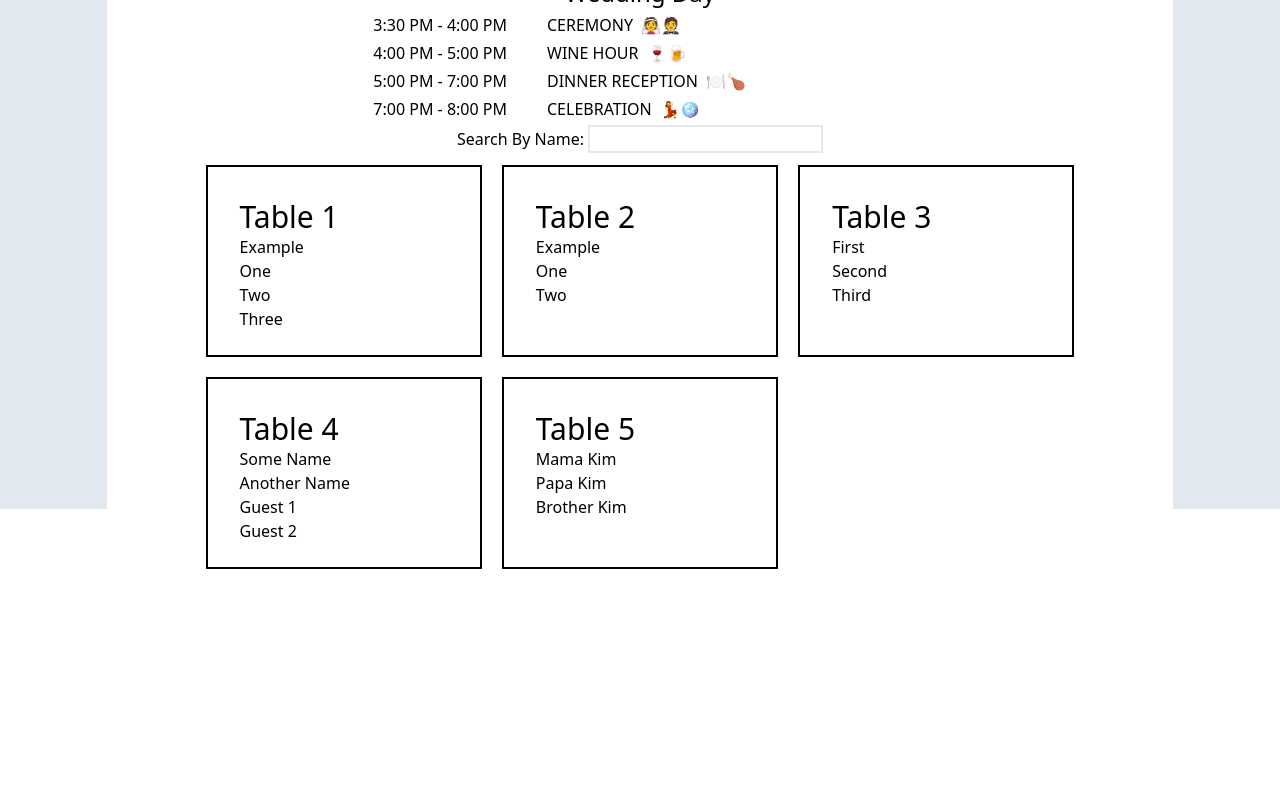
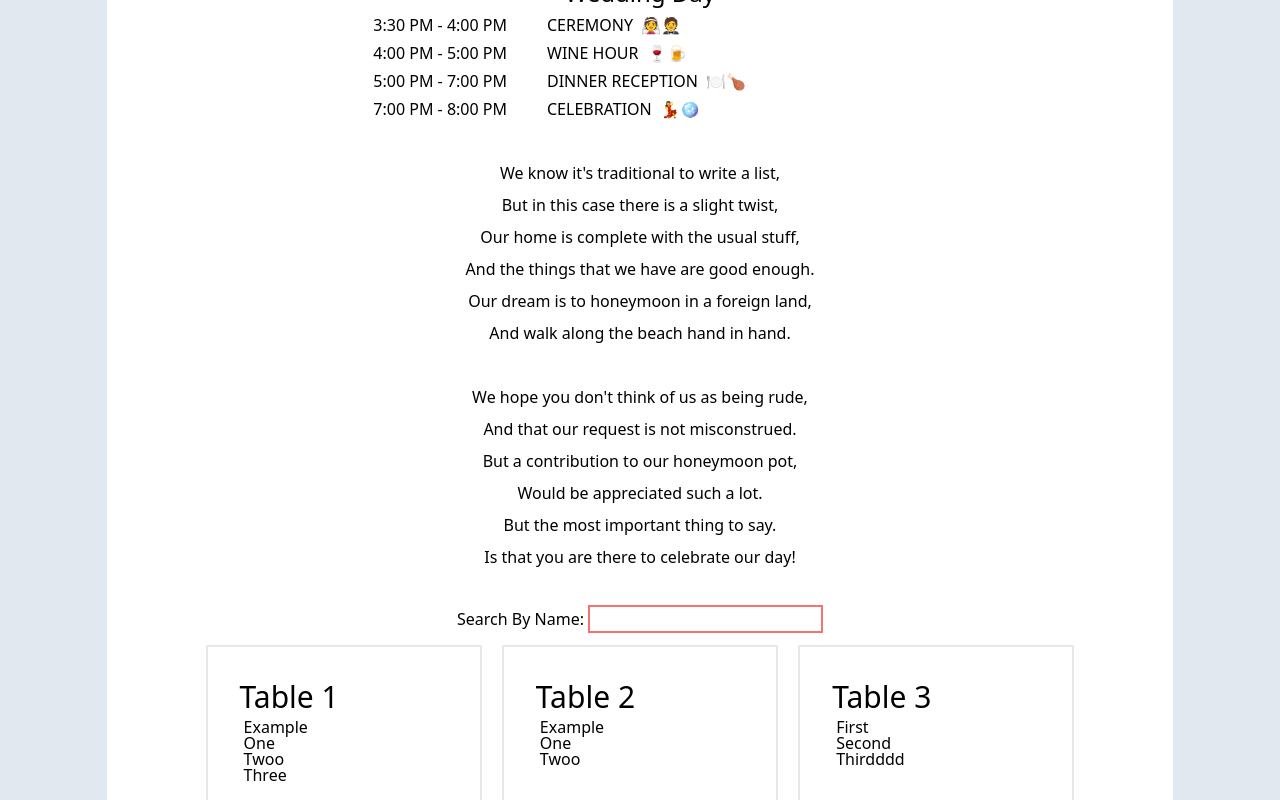
Before and after one commit to stevkim/wedding, a React (Create React App) app: page / in a window 1280 px wide. Shown: the part 920-1720 px from the top of the page. Before the commit the page ends 1489 px from the top, so only its background shows below. Built offline with nearby package versions, Linux system fonts and the light colour scheme.

Commit message:
Scrolling feature finished

```diff
--- a/package.json
+++ b/package.json
@@ -12,7 +12,7 @@
     "react": "^18.2.0",
     "react-dom": "^18.2.0",
     "react-scripts": "5.0.1",
-    "web-vitals": "^2.1.4"
+    "react-scroll": "^1.8.9"
   },
   "scripts": {
     "start": "react-scripts start",
--- a/src/App.js
+++ b/src/App.js
@@ -1,14 +1,17 @@
-import NavBar from "./Components/Navbar";
 import Welcome from "./Components/Pages/Welcome";
 import Timeline from "./Components/Pages/Timeline";
 import Seating from './Components/Pages/TableSeating'
+import Honeymoon from "./Components/Pages/Honeymoon";
+import NavBar from "./Components/Navbar";
 
 function App() {
+
   return (
     <div className="bg-slate-200">
       <NavBar />
       <Welcome />
       <Timeline />
+      <Honeymoon />
       <Seating />
     </div>
   );
--- a/src/Components/Navbar.js
+++ b/src/Components/Navbar.js
@@ -1,12 +1,14 @@
 import { useState } from 'react';
 import Logo from '../images/logo.jpg';
+import { Link } from 'react-scroll';
+
 
 const NavBar = () => {
     const Links = [
-        {name: "TIMELINE", link:'/'},
+        {name: "TIMELINE", link:'timeline'},
         {name: "VENUE MAP", link:'/'},
-        {name: "GIFT REGISTRY", link:'/'},
-        {name: "TABLE SEATING", link:'/'}
+        {name: "GIFT REGISTRY", link:'honeymoon'},
+        {name: "TABLE SEATING", link:'seating'}
     ]
 
     const [toggle, setToggle] = useState(false);
@@ -35,8 +37,8 @@ const NavBar = () => {
                 <ul className={`md:flex md:items-center md:pb-2 pb-2 md:static absolute left-0 md:w-auto w-full bg-white md:pl-0 pl-3 md:z-auto z-[-1] transition-all duration-500 ease-in md:opacity-100 opacity-0 ${toggle ? 'top-20 opacity-95' : 'top-[-100px]'}`}>
                 {Links.map((link) => {
                     return (
-                    <li key={link.name} className='md:ml-10 md:my-2 mb-3'>
-                        <a href={link.link}>{link.name}</a>
+                    <li key={link.name} className='md:ml-10 md:my-2 mb-3 cursor-pointer'>
+                        <Link to={link.link} spy={true} smooth={true} duration={500} offset={-80}>{link.name}</Link>
                     </li>
                     );
                 })}
--- /dev/null
+++ b/src/Components/Pages/Honeymoon.js
@@ -0,0 +1,24 @@
+
+const Honeymoon = () => {
+    return (
+        <div id="honeymoon" className="w-full md:w-10/12 mx-auto h-auto box-border flex flex-col bg-white">
+            <div className="mx-auto text-center my-8 leading-8">
+                <p>We know it's traditional to write a list,</p>
+                <p>But in this case there is a slight twist,</p>
+                <p>Our home is complete with the usual stuff,</p>
+                <p>And the things that we have are good enough.</p>
+                <p>Our dream is to honeymoon in a foreign land,</p>
+                <p>And walk along the beach hand in hand.</p>
+                <br></br>
+                <p>We hope you don't think of us as being rude,</p>
+                <p>And that our request is not misconstrued.</p>
+                <p>But a contribution to our honeymoon pot,</p>
+                <p>Would be appreciated such a lot.</p>
+                <p>But the most important thing to say.</p>
+                <p>Is that you are there to celebrate our day!</p>
+            </div>
+        </div>
+    );
+}
+
+export default Honeymoon;
--- a/src/Components/Pages/TableSeating.js
+++ b/src/Components/Pages/TableSeating.js
@@ -1,14 +1,14 @@
-import { useState} from "react";
+import { useState } from "react";
 import { Reorder } from "framer-motion";
 
 
 const Seating = () => {
     const table = [
-        {number: 1, guests: ['Example', 'One', 'Two', 'Three']},
-        {number: 2, guests: ['Example', 'One', 'Two']},
-        {number: 3, guests: ['First', 'Second', 'Third']},
-        {number: 4, guests: ['Some Name', 'Another Name', 'Guest 1', 'Guest 2']},
-        {number: 5, guests: ['Mama Kim', 'Papa Kim', 'Brother Kim']},
+        {number: 1, guests: ['Example', 'One', 'Twoo', 'Three']},
+        {number: 2, guests: ['Example', 'One', 'Twoo']},
+        {number: 3, guests: ['First', 'Second', 'Thirdddd']},
+        {number: 4, guests: ['Some Name', 'Another Name', 'Guest 1.', 'Guest 2']},
+        {number: 5, guests: ['Mama Kim', 'Papa Kimm', 'Brother Kim']},
         {number: 6, guests: []},
         {number: 7, guests: []},
         {number: 8, guests: []},
@@ -20,7 +20,7 @@ const Seating = () => {
     const [filter, setFiltered] = useState('');
 
     return (
-        <div className="w-full md:w-10/12 bg-white flex flex-col mx-auto px-3 h-96">
+        <div id='seating' className="w-full md:w-10/12 bg-white flex flex-col mx-auto px-3 h-auto">
             <p className="mb-3 mx-auto">
                 Search By Name:
                 <input
@@ -29,7 +29,7 @@ const Seating = () => {
                     type="text"
                     value={filter}
                     onChange={(event) => setFiltered(event.target.value.toLowerCase())}
-                    className="ml-1 border-solid border-2 border-black-400"
+                    className="ml-1 border-solid border-2 border-red-400"
                 />
             </p>
             <Reorder.Group axis="x" values={list} onReorder={setList} className="w-10/12 mx-auto grid grid-cols-2 md:grid-cols-3 gap-5">
@@ -41,21 +41,22 @@ const Seating = () => {
                                     initial={{ opacity: 0 }}
                                     animate={{ opacity: 1 }}
                                     key={table.number}
-                                        className="p-8 h-48 border-solid border-2 border-black"
+                                    className="py-3 md:p-8 pl-2 h-auto border-solid border-2 border-black-200"
                                 >
-                                        <span className="text-3xl">Table {table.number}</span>
-                                        <ul>
+                                    <p className="text-2xl md:text-3xl">Table {table.number}</p>
+                                    <ul className="leading-4 mt-1">
                                         {
                                             table.guests.filter((guest) => guest.toLowerCase().includes(filter) || filter === '')
                                             .map((guest) => {
                                                 return(
-                                                        <li>{guest}</li>
+                                                    <li key={guest.length} className="ml-1 whitespace-nowrap">{guest}</li>
                                                 )
                                             })
                                         }
                                     </ul>
                                 </Reorder.Item>
-                                )} else {
+                            )
+                        } else {
                             return (
                                 <></>
                             )
--- a/src/Components/Pages/Timeline.js
+++ b/src/Components/Pages/Timeline.js
@@ -1,4 +1,3 @@
-
 
 const Timeline = () => {
     const timeline = [
@@ -9,7 +8,7 @@ const Timeline = () => {
     ]
 
     return (
-        <div className="w-full md:w-10/12 bg-white flex flex-col mx-auto border-solid">
+        <div id="timeline" className="w-full md:w-10/12 h-auto bg-white flex flex-col mx-auto">
             <div className="text-2xl text-center">
                 Wedding Day
             </div>
--- a/src/Components/Pages/Welcome.js
+++ b/src/Components/Pages/Welcome.js
@@ -2,7 +2,7 @@ import WeddingPic from '../../images/weddingp2.jpg'
 
 const Welcome = () => {
     return (
-        <div className="w-full md:w-10/12 mx-auto mt-20 md:mt-0 h-screen md:h-auto box-border flex flex-col bg-white">
+        <div className="w-full md:w-10/12 mx-auto mt-20 md:mt-0 h-auto box-border flex flex-col bg-white">
             <div className='md:hidden flex text-center flex flex-col'>
                     <span className='text-6xl mt-10'>Steph & Steven</span>
                     <span className='mb-1'>July 9, 2023 - Snohomish, WA</span>
--- a/src/index.js
+++ b/src/index.js
@@ -7,6 +7,6 @@ import App from './App';
 const root = ReactDOM.createRoot(document.getElementById('root'));
 root.render(
   <React.StrictMode>
-    <App />
+      <App />
   </React.StrictMode>
 );
```
Also changed, not shown: 1 other file (tests, documents, lock files or other folders). Lines whose indentation alone changed are shown as unchanged.
